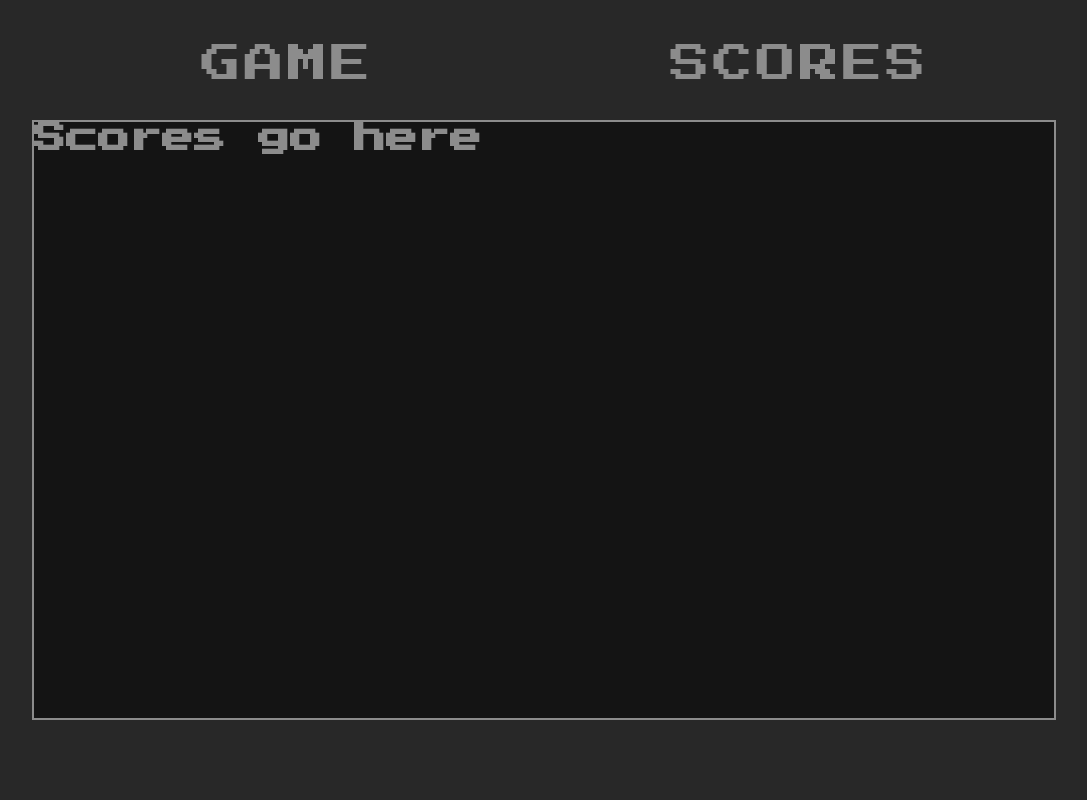
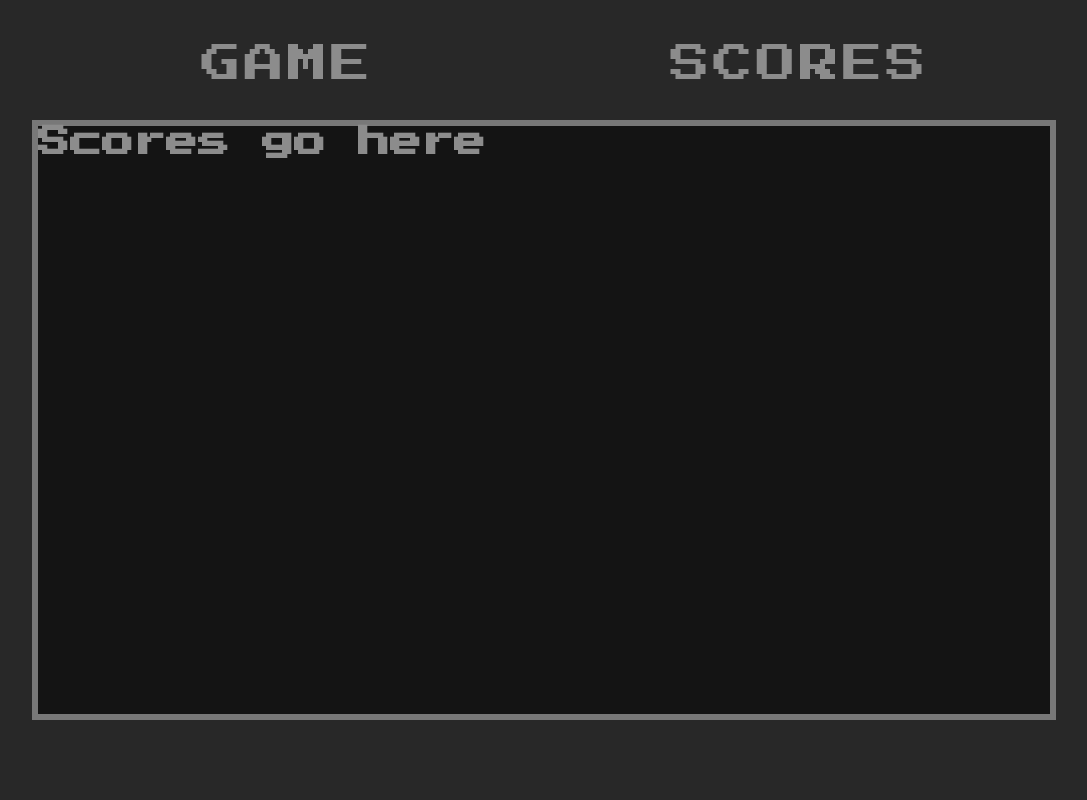
Before and after one commit to rdrlaguna/Snake, a Flask app: page /scores in a window 1280 px wide. Shown: the whole page, without its empty margins (96-1183 px from the left). Run offline with Flask 3, Linux system fonts and the light colour scheme.

Commit message:
Make frame border thicker

```diff
--- a/static/styles.css
+++ b/static/styles.css
@@ -9,6 +9,7 @@
 :root {
     --body-background: rgb(40,40,40);
     --main-background: rgb(20,20,20);
+    --frame-border: rgb(120, 120, 120);
 
     --font-color: rgb(140,140,140);
     --font-hover: rgb(220,220,220);
@@ -97,5 +98,5 @@ main {
     height: 100%;
 
     background-color: var(--main-background);
-    border: 2px solid var(--font-color)
+    border: 6px solid var(--frame-border)
 }
```
